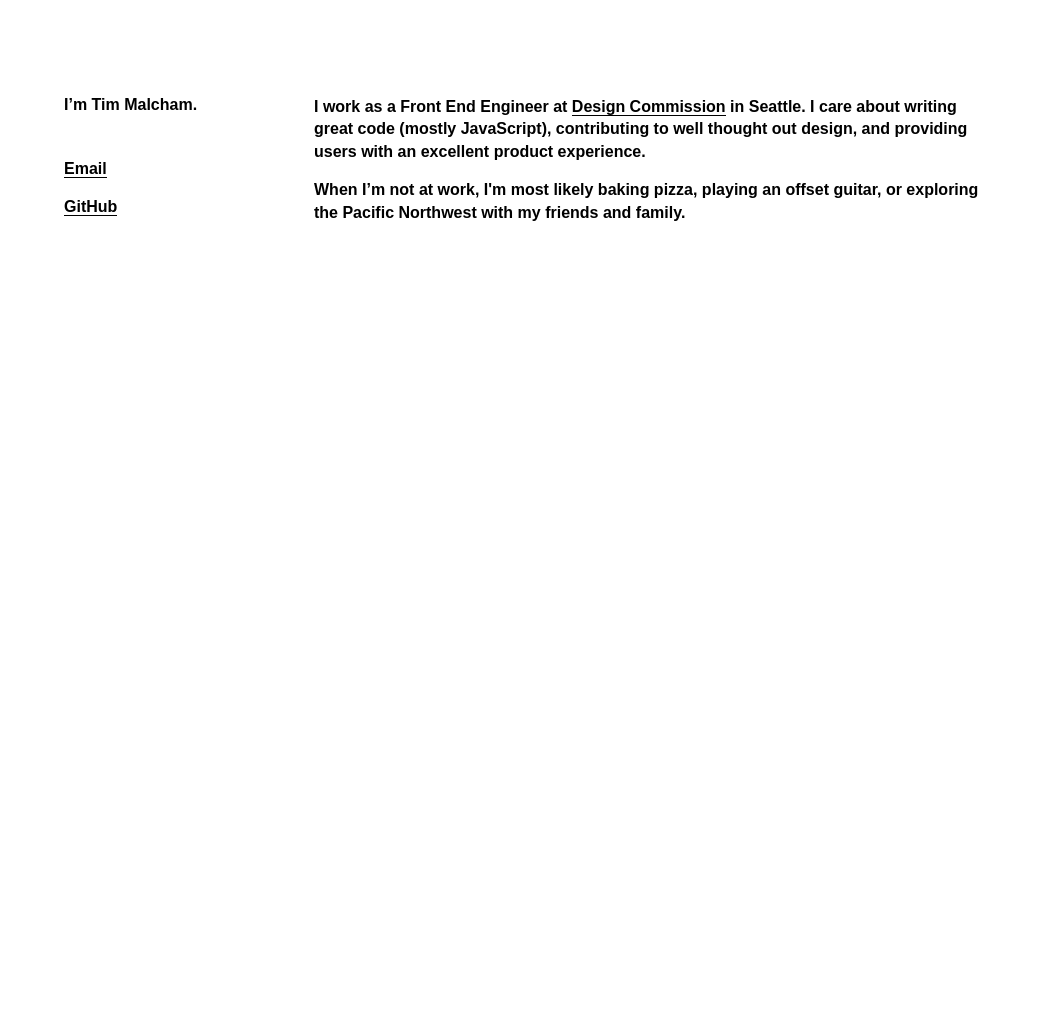
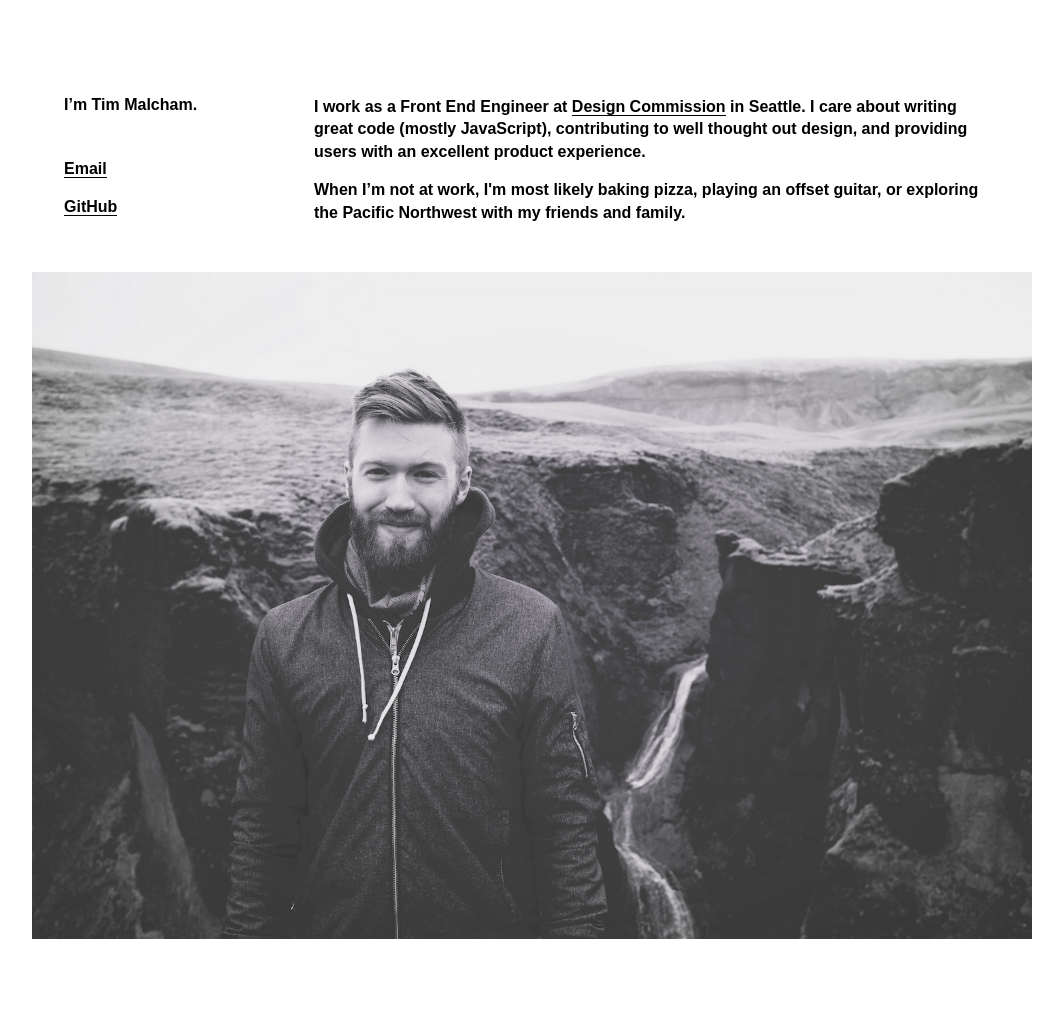
Before and after one commit to timothymalcham/personal-site, a PHP site: page / in a window 1280 px wide. Shown: the whole page, without its empty margins (108-1171 px from the left). Before the commit the page ends 221 px from the top, so only its background shows below. Run offline with PHP 8.4, Linux system fonts and the light colour scheme.

Commit message:
add picture, resize & optimize pic

```diff
--- a/index.html
+++ b/index.html
@@ -28,6 +28,7 @@
       and family.
     </p>
   </div>
+  <img src="img/tim.jpg" alt="">
 
 <!--   <h1 class="title">Blog</h1>
 
--- a/style/style.css
+++ b/style/style.css
@@ -91,6 +91,11 @@ a {
   border-bottom: 1px solid #000;
 }
 
+img {
+  width: 100%;
+  height: auto;
+}
+
 
 /***********************
  RAINBOW THEME */
```
Also changed, not shown: img/iceland_011.jpg (added), img/tim.jpg (added).
